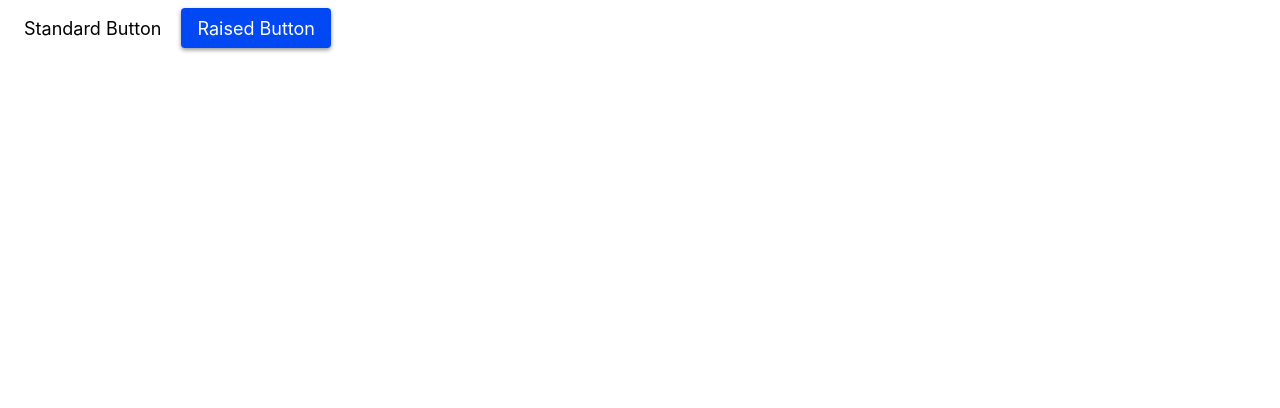
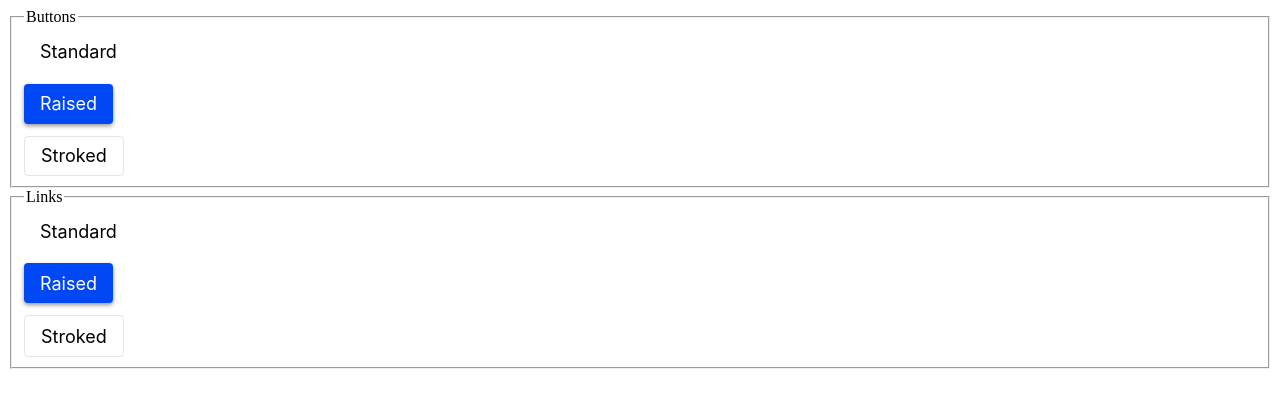
Before and after one commit to nwalkewicz/mat-ripple, a plain HTML site: page index.html in a window 1280 px wide. Drawn offline with Linux system fonts and the light colour scheme.

Commit message:
Setup live demo & fix undefined ripple error

```diff
--- a/index.html
+++ b/index.html
@@ -10,7 +10,18 @@
 	<link rel="stylesheet" href="./style.css">
 </head>
 <body>
-	<button class="btn" ripple>Standard Button</button>
-	<button class="btn btn__raised" ripple ripple-color="hsl(0 0% 100% / 0.15)">Raised Button</button>
+	<fieldset>
+		<legend>Buttons</legend>
+		<button class="btn" ripple>Standard</button>
+		<button class="btn btn__raised" ripple ripple-color="hsl(0 0% 100% / 0.15)">Raised</button>
+		<button class="btn btn__stroke" ripple>Stroked</button>
+	</fieldset>
+
+	<fieldset>
+		<legend>Links</legend>
+		<a href="#" class="btn" ripple>Standard</a>
+		<a href="#" class="btn btn__raised" ripple ripple-color="hsl(0 0% 100% / 0.15)">Raised</a>
+		<a href="#" class="btn btn__stroke" ripple>Stroked</a>
+	</fieldset>
 </body>
 </html>
--- a/mat-ripple.js
+++ b/mat-ripple.js
@@ -3,6 +3,7 @@ import Ripple from './Ripple.js';
 const rTargets = document.querySelectorAll('[ripple]');
 
 function readyToRemove(e, ripple) {
+	if (!ripple) return;
 	if (e.target.getAttribute('ripple') === null) return false;
 	return ripple.readyToRemove = true;
 }
--- a/style.css
+++ b/style.css
@@ -1,3 +1,12 @@
+fieldset {
+	display: flex;
+	flex-direction: column;
+	gap: 12px;
+}
+fieldset > * {
+	width: fit-content;
+}
+
 .btn {
 	height: 40px;
 	font-family: 'Inter';
@@ -7,6 +16,15 @@
 	border-radius: 4px;
 	background-color: transparent;
 	cursor: pointer;
+	display: inline flex;
+	align-items: center;
+	text-decoration: none;
+	color: inherit;
+	user-select: none;
+	transition: background-color 0.1s;
+}
+.btn:hover {
+	background-color: hsl(0 0% 0% / 0.05);
 }
 
 .btn.btn__raised {
@@ -14,3 +32,7 @@
 	background-color: #0048f4;
 	box-shadow: 0 2px 4px hsl(0 0% 0% / 0.42);
 }
+
+.btn.btn__stroke {
+	border: 1px solid hsl(0 0% 0% / 0.1);
+}
```
